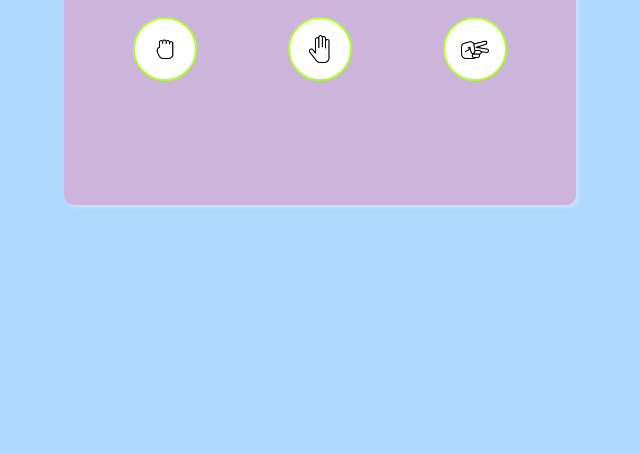
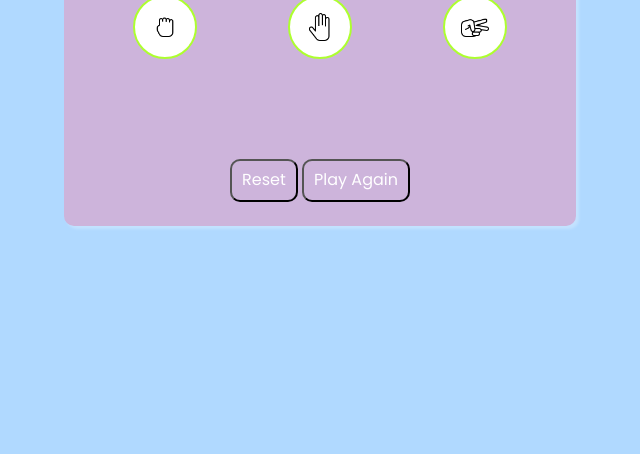
Before and after one commit to FameZeeshan/Rock-Paper-Scissor-Game, a plain HTML site: page index.html in a window 1280 px wide. Shown: the part 346-800 px from the top of the page, without its empty margins (320-960 px from the left). Drawn offline with Linux system fonts and the light colour scheme.

Commit message:
updated code

```diff
--- a/index.html
+++ b/index.html
@@ -7,7 +7,7 @@
     <title>Rock | Paper | Scissor</title>
     <!-- Normalize CSS -->
     <link rel="stylesheet" href="./styles/normalize.css" />
-    <!-- custom css -->
+    <!-- Custom CSS -->
     <link rel="stylesheet" href="./styles/style.css" />
   </head>
   <body>
@@ -16,7 +16,7 @@
         <div class="title-container">
           <span>Rock</span>
           <span>Paper</span>
-          <span>Scissors</span>
+          <span>Scissor</span>
         </div>
         <div class="score-container">
           <p>User Score: <span id="user-score">0</span></p>
@@ -39,6 +39,10 @@
         <p id="comp-choice"></p>
         <p id="result"></p>
       </div>
+      <div class="button-container">
+        <button class="btn-reset" onclick="resetGame()">Reset</button>
+        <button class="btn-play-again" onclick="playAgain()">Play Again</button>
+      </div>
     </main>
     <script src="/script.js"></script>
   </body>
--- a/script.js
+++ b/script.js
@@ -1,18 +1,17 @@
 "use strict";
 
-// elements
+// Elements
 const userScoreEl = document.getElementById("user-score");
 const compScoreEl = document.getElementById("comp-score");
-
 const userChoiceEl = document.getElementById("user-choice");
 const compChoiceEl = document.getElementById("comp-choice");
 const resultEl = document.getElementById("result");
 
-// global variables
+// Global variables
 let userScore = 0;
 let compScore = 0;
 
-// functions
+// Functions
 const getCompChoice = function () {
   const weapons = ["rock", "paper", "scissors"];
   const randomNumber = Math.trunc(Math.random() * 3);
@@ -72,7 +71,7 @@ const updateScores = function (result, userChoice, compChoice) {
 };
 
 const showWinner = function (winner) {
-  // Disable the buttons
+  // Disable the weapon buttons
   const buttons = document.getElementsByClassName("btn-weapon");
   for (let i = 0; i < buttons.length; i++) {
     buttons[i].disabled = true;
@@ -80,19 +79,54 @@ const showWinner = function (winner) {
 
   // Display the winner
   resultEl.innerText = `${winner} is the winner!`;
+};
 
-  // Reset the scores
+const resetGame = function () {
+  // Enable the weapon buttons
+  const buttons = document.getElementsByClassName("btn-weapon");
+  for (let i = 0; i < buttons.length; i++) {
+    buttons[i].disabled = false;
+  }
+
+  // Reset scores and result message
   userScore = 0;
   compScore = 0;
   userScoreEl.innerText = "0";
   compScoreEl.innerText = "0";
+  resultEl.innerText = "";
+  userChoiceEl.innerText = "";
+  compChoiceEl.innerText = "";
+};
+
+const playAgain = function () {
+  // Reset scores and result message
+  userScore = 0;
+  compScore = 0;
+  userScoreEl.innerText = "0";
+  compScoreEl.innerText = "0";
+  resultEl.innerText = "";
+  userChoiceEl.innerText = "";
+  compChoiceEl.innerText = "";
+
+  // Enable the weapon buttons
+  const buttons = document.getElementsByClassName("btn-weapon");
+  for (let i = 0; i < buttons.length; i++) {
+    buttons[i].disabled = false;
+  }
 };
 
 const playGame = function (weapon) {
+  // Remove active class from all buttons
+  const buttons = document.getElementsByClassName("btn-weapon");
+  for (let i = 0; i < buttons.length; i++) {
+    buttons[i].classList.remove("active");
+  }
+
+  // Add active class to the clicked button
+  event.currentTarget.classList.add("active");
+
   const userChoice = weapon;
   const compChoice = getCompChoice();
   const result = getResult(userChoice, compChoice);
   updateScores(result, userChoice, compChoice);
 };
-
-// event listeners
--- a/styles/style.css
+++ b/styles/style.css
@@ -59,7 +59,12 @@ li {
   color: #fff;
   border: 2px solid #1c2042;
 }
-
+button {
+  background-color: #cdb4db;
+  color: #fff;
+  padding: 10px;
+  border-radius: 10px;
+}
 .game-card {
   background-color: #cdb4db;
   width: 90%;
```
